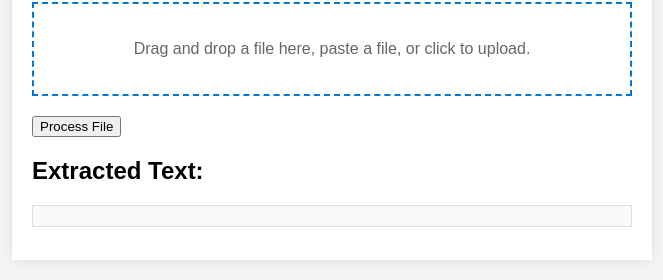
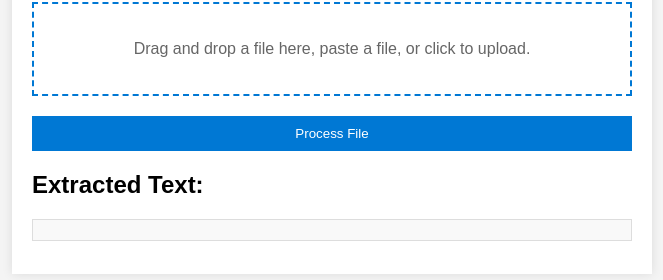
Before and after one commit to dandeont/OCRparser, a plain HTML site: page index.html in a window 1280 px wide. Shown: the part 118-398 px from the top of the page, without its empty margins (308-971 px from the left). Drawn offline with Linux system fonts and the light colour scheme.

Commit message:
Update styles.css

```diff
--- a/styles.css
+++ b/styles.css
@@ -37,6 +37,21 @@ h1 {
     display: none;
 }
 
+#processButton {
+    display: block;
+    width: 100%;
+    padding: 10px;
+    background: #0078d4;
+    color: #fff;
+    border: none;
+    cursor: pointer;
+    margin-bottom: 20px;
+}
+
+#processButton:hover {
+    background: #005bb5;
+}
+
 #output {
     margin-top: 20px;
 }
```
